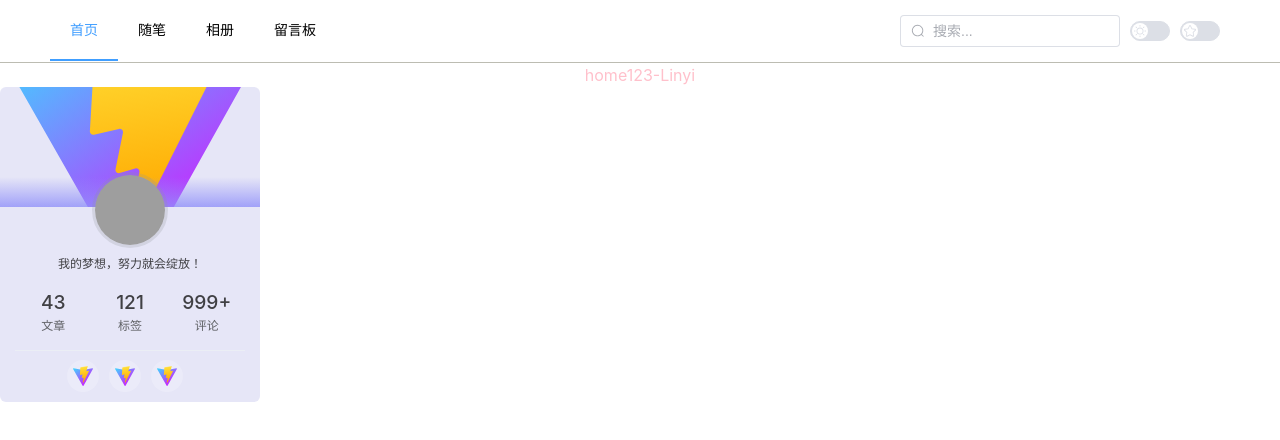
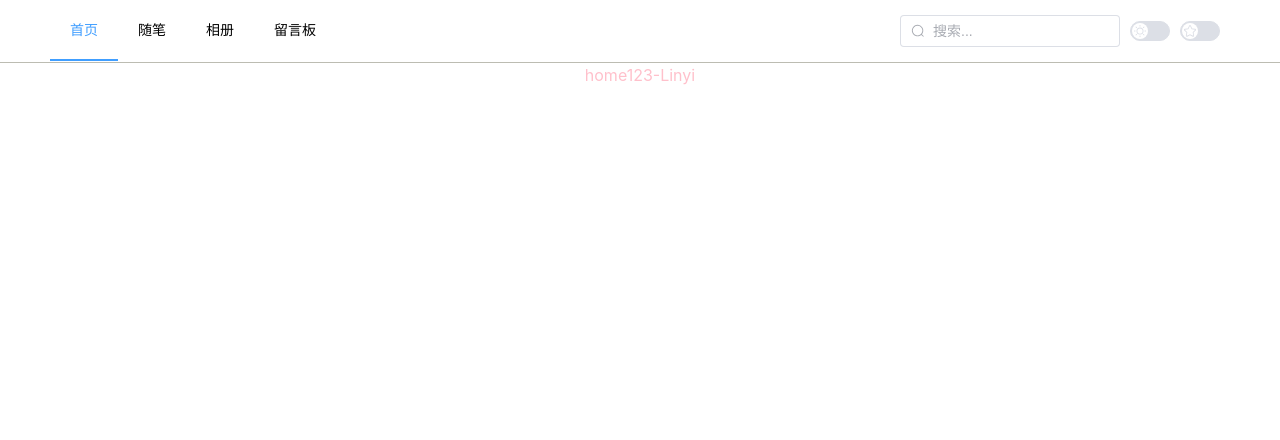
Before and after one commit to dengxiaoxue/dxx-blog, a Vue app in the folder web/: page / in a window 1280 px wide. Shown: the top 440 px of the page. Built offline with nearby package versions, Linux system fonts and the light colour scheme; grey boxes are pictures that could not be loaded.

Commit message:
-n 注释

```diff
--- a/web/src/views/home/index.vue
+++ b/web/src/views/home/index.vue
@@ -2,12 +2,12 @@
   <div class="dxx-home-page">
     <span class="dxx-home-page-title">home123-Linyi</span>
     <!-- <img src="/vite.svg" class="logo" alt="Vite logo" /> -->
-    <DxxAuthorCard width="260" height="315"></DxxAuthorCard>
+    <!-- <DxxAuthorCard width="260" height="315"></DxxAuthorCard> -->
   </div>
 </template>
 
 <script setup lang="ts">
-import { DxxAuthorCard } from '@/components/author-card'
+// import { DxxAuthorCard } from '@/components/author-card'
 </script>
 
 <style scoped lang="scss">
```
